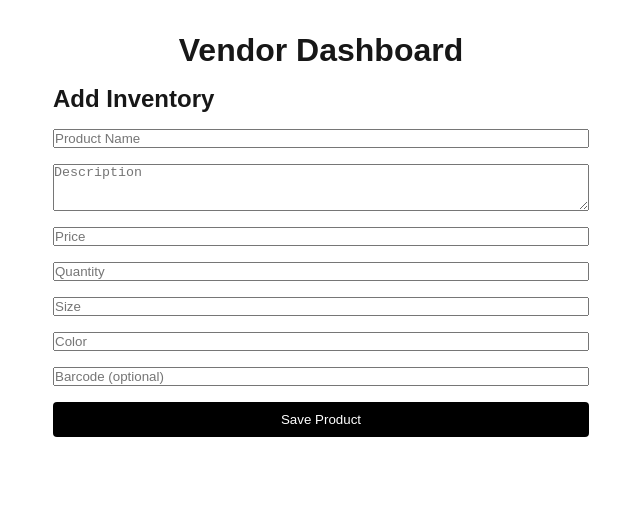
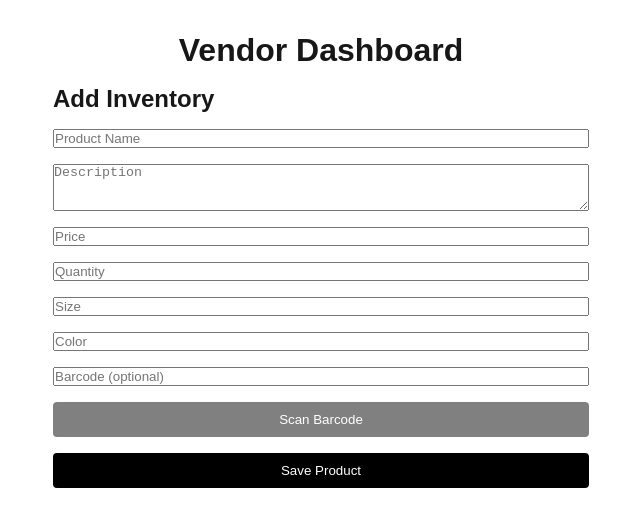
Before and after one commit to loulorisgomez/vendor-backend, a Next.js app: page /dashboard in a window 1280 px wide. Shown: the top 526 px of the page, without its empty margins (319-959 px from the left). Built offline with nearby package versions, Linux system fonts and the light colour scheme; no server answers.

Commit message:
Final dashboard with barcode scanner and Supabase connection

```diff
--- a/package.json
+++ b/package.json
@@ -10,6 +10,7 @@
   },
   "dependencies": {
     "@supabase/supabase-js": "^2.49.4",
+    "html5-qrcode": "^2.3.8",
     "next": "15.3.1",
     "react": "^19.0.0",
     "react-dom": "^19.0.0"
--- a/pages/dashboard.js
+++ b/pages/dashboard.js
@@ -1,11 +1,8 @@
 import { useState } from 'react';
 import { createClient } from '@supabase/supabase-js';
+import { Html5Qrcode } from "html5-qrcode";
 
-// Setup Supabase client
-const supabase = createClient(
-  process.env.NEXT_PUBLIC_SUPABASE_URL,
-  process.env.NEXT_PUBLIC_SUPABASE_ANON_KEY
-);
+export const dynamic = "force-dynamic"; // ✅ Add this to prevent pre-rendering errors!
 
 export default function Dashboard() {
   const [productName, setProductName] = useState('');
@@ -16,12 +13,18 @@ export default function Dashboard() {
   const [color, setColor] = useState('');
   const [barcode, setBarcode] = useState('');
   const [message, setMessage] = useState('');
+  const [scanning, setScanning] = useState(false);
 
   const handleSubmit = async (e) => {
     e.preventDefault();
 
+    const supabase = createClient(
+      process.env.NEXT_PUBLIC_SUPABASE_URL,
+      process.env.NEXT_PUBLIC_SUPABASE_ANON_KEY
+    );
+
     const product = {
-      vendor_id: "1c4f0042-730b-48eb-ab46-83a560bbecea", // 🔥 Temporary: we'll replace this with real logged-in vendor ID soon
+      vendor_id: "1c4f0042-730b-48eb-ab46-83a560bbecea", // ✅ Your real vendor UUID
       product_name: productName,
       description,
       price: Number(price),
@@ -37,10 +40,9 @@ export default function Dashboard() {
       .from('inventory')
       .insert([product]);
 
-      if (error) {
-        console.error('❌ Error saving product:', error);
-        setMessage(`❌ Failed to save product: ${error.message}`);
-
+    if (error) {
+      console.error('❌ Error saving product:', error);
+      setMessage(`❌ Failed to save product: ${error.message}`);
     } else {
       console.log('✅ Product saved:', data);
       setMessage('✅ Product saved to inventory!');
@@ -54,11 +56,48 @@ export default function Dashboard() {
     }
   };
 
+  const startScanner = () => {
+    const scannerId = "scanner";
+
+    if (!scanning) {
+      const html5QrCode = new Html5Qrcode(scannerId);
+
+      html5QrCode.start(
+        { facingMode: "environment" },
+        {
+          fps: 10,
+          qrbox: 250
+        },
+        (decodedText) => {
+          console.log(`🔍 Scanned Barcode: ${decodedText}`);
+          setBarcode(decodedText);
+          html5QrCode.stop();
+          setScanning(false);
+        },
+        (errorMessage) => {
+          // ignore scan errors
+        }
+      ).catch(err => {
+        console.error('Camera start error:', err);
+      });
+
+      setScanning(true);
+    } else {
+      Html5Qrcode.getCameras().then((cameras) => {
+        const html5QrCode = new Html5Qrcode(scannerId);
+        html5QrCode.stop();
+        setScanning(false);
+      });
+    }
+  };
+
   return (
     <div style={{ padding: '2rem', maxWidth: '600px', margin: 'auto' }}>
       <h1 style={{ textAlign: 'center' }}>Vendor Dashboard</h1>
       <h2 style={{ marginTop: '1rem' }}>Add Inventory</h2>
+
       <form onSubmit={handleSubmit} style={{ display: 'flex', flexDirection: 'column', gap: '1rem', marginTop: '1rem' }}>
+
         <input
           type="text"
           placeholder="Product Name"
@@ -66,12 +105,14 @@ export default function Dashboard() {
           onChange={(e) => setProductName(e.target.value)}
           required
         />
+
         <textarea
           placeholder="Description"
           value={description}
           onChange={(e) => setDescription(e.target.value)}
           rows="3"
         />
+
         <input
           type="number"
           placeholder="Price"
@@ -79,37 +120,58 @@ export default function Dashboard() {
           onChange={(e) => setPrice(e.target.value)}
           required
         />
+
         <input
           type="number"
           placeholder="Quantity"
           value={quantity}
           onChange={(e) => setQuantity(e.target.value)}
         />
+
         <input
           type="text"
           placeholder="Size"
           value={size}
           onChange={(e) => setSize(e.target.value)}
         />
+
         <input
           type="text"
           placeholder="Color"
           value={color}
           onChange={(e) => setColor(e.target.value)}
         />
+
         <input
           type="text"
           placeholder="Barcode (optional)"
           value={barcode}
           onChange={(e) => setBarcode(e.target.value)}
         />
-        <button type="submit" style={{ padding: '10px', backgroundColor: 'black', color: 'white', border: 'none', borderRadius: '4px', cursor: 'pointer' }}>
+
+        <div id="scanner" style={{ width: "100%", display: scanning ? "block" : "none", marginBottom: "1rem" }}></div>
+
+        <button
+          type="button"
+          onClick={startScanner}
+          style={{ padding: '10px', backgroundColor: 'gray', color: 'white', border: 'none', borderRadius: '4px', cursor: 'pointer' }}
+        >
+          {scanning ? "Stop Scanning" : "Scan Barcode"}
+        </button>
+
+        <button
+          type="submit"
+          style={{ padding: '10px', backgroundColor: 'black', color: 'white', border: 'none', borderRadius: '4px', cursor: 'pointer' }}
+        >
           Save Product
         </button>
+
       </form>
 
       {message && (
-        <p style={{ marginTop: '1rem', color: message.startsWith('✅') ? 'green' : 'red' }}>{message}</p>
+        <p style={{ marginTop: '1rem', color: message.startsWith('✅') ? 'green' : 'red' }}>
+          {message}
+        </p>
       )}
     </div>
   );
```
Also changed, not shown: 1 other file (tests, documents, lock files or other folders).
